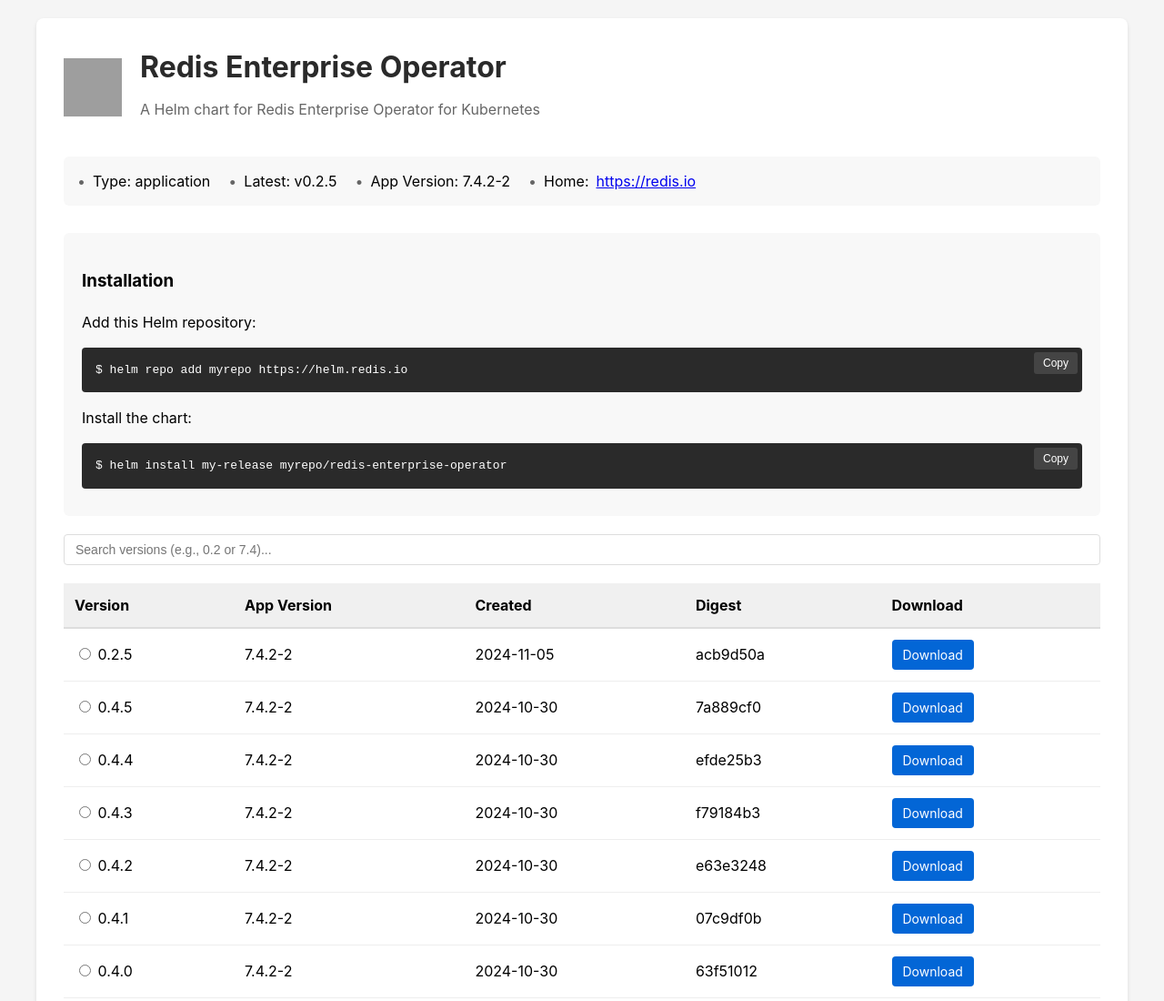
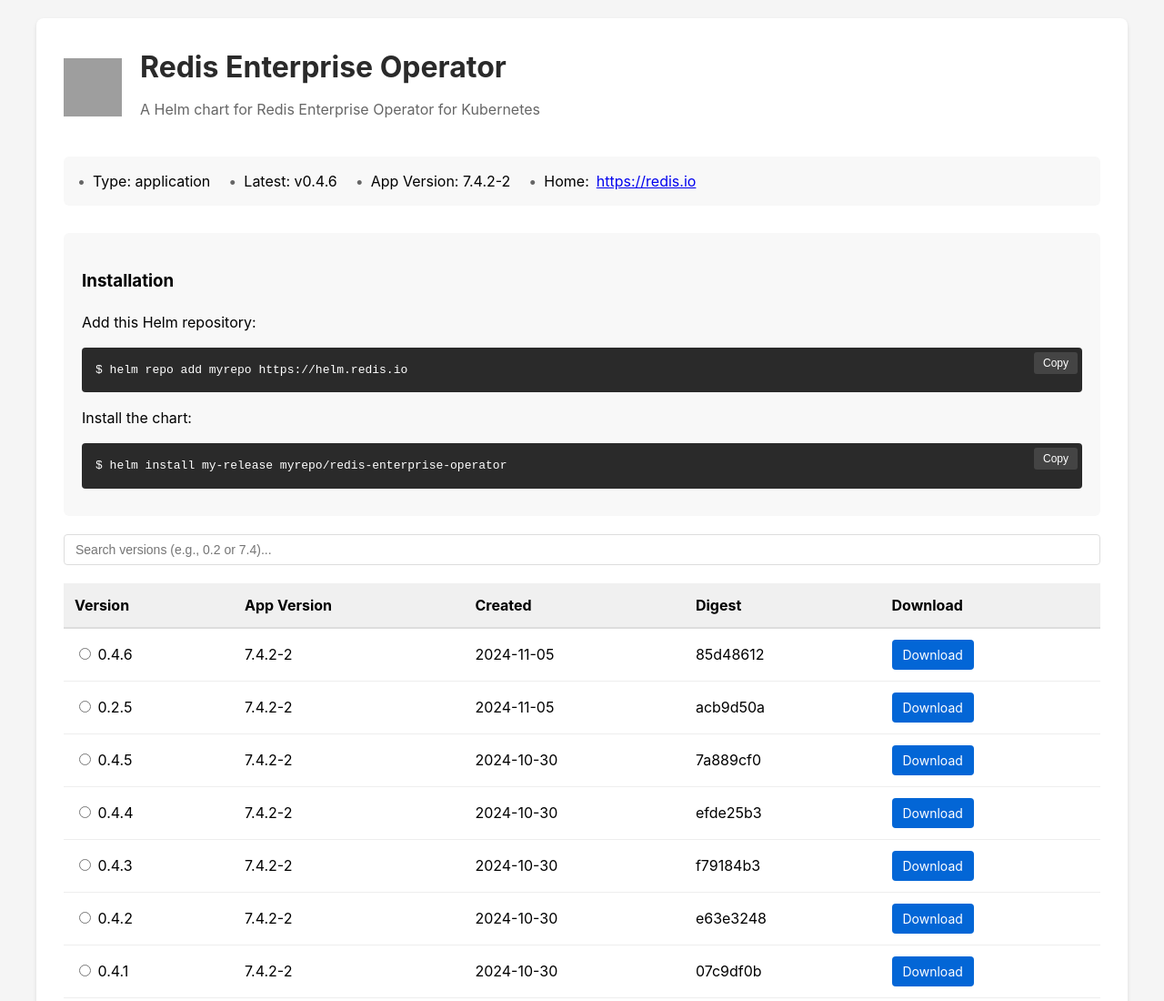
Before and after one commit to oshribr/helm-release, a plain HTML site: page index.html in a window 1280 px wide. Shown: the top 1100 px of the page at 91% size. Drawn offline with Linux system fonts and the light colour scheme; grey boxes are pictures that could not be loaded.

Commit message:
Update Helm charts page version: charts/redis-enterprise-operator

```diff
--- a/index.html
+++ b/index.html
@@ -140,7 +140,7 @@
         </div>
         <div class="metadata">
             <div>Type: application</div>
-            <div>Latest: v0.2.5</div>
+            <div>Latest: v0.4.6</div>
             <div>App Version: 7.4.2-2</div>
             <div>Home: <a href="https://redis.io">https://redis.io</a></div>
         </div>
@@ -173,6 +173,19 @@
                 </tr>
             </thead>
             <tbody>
+
+        <tr class="version-row" data-version="0.4.6"
+            data-appversion="7.4.2-2" data-command="helm install my-release myrepo/redis-enterprise-operator:0.4.6">
+            <td>
+                <input type="radio" name="version" value="0.4.6"
+                    onclick="toggleVersion(this)" data-default="helm install my-release myrepo/redis-enterprise-operator">
+                0.4.6
+            </td>
+            <td>7.4.2-2</td>
+            <td>2024-11-05</td>
+            <td>85d48612</td>
+            <td><a href="https://github.com/oshribr/helm-release/releases/download/redis-enterprise-operator-0.4.6/redis-enterprise-operator-0.4.6.tgz" class="download-btn">Download</a></td>
+        </tr>
 
         <tr class="version-row" data-version="0.2.5"
             data-appversion="7.4.2-2" data-command="helm install my-release myrepo/redis-enterprise-operator:0.2.5">
```
